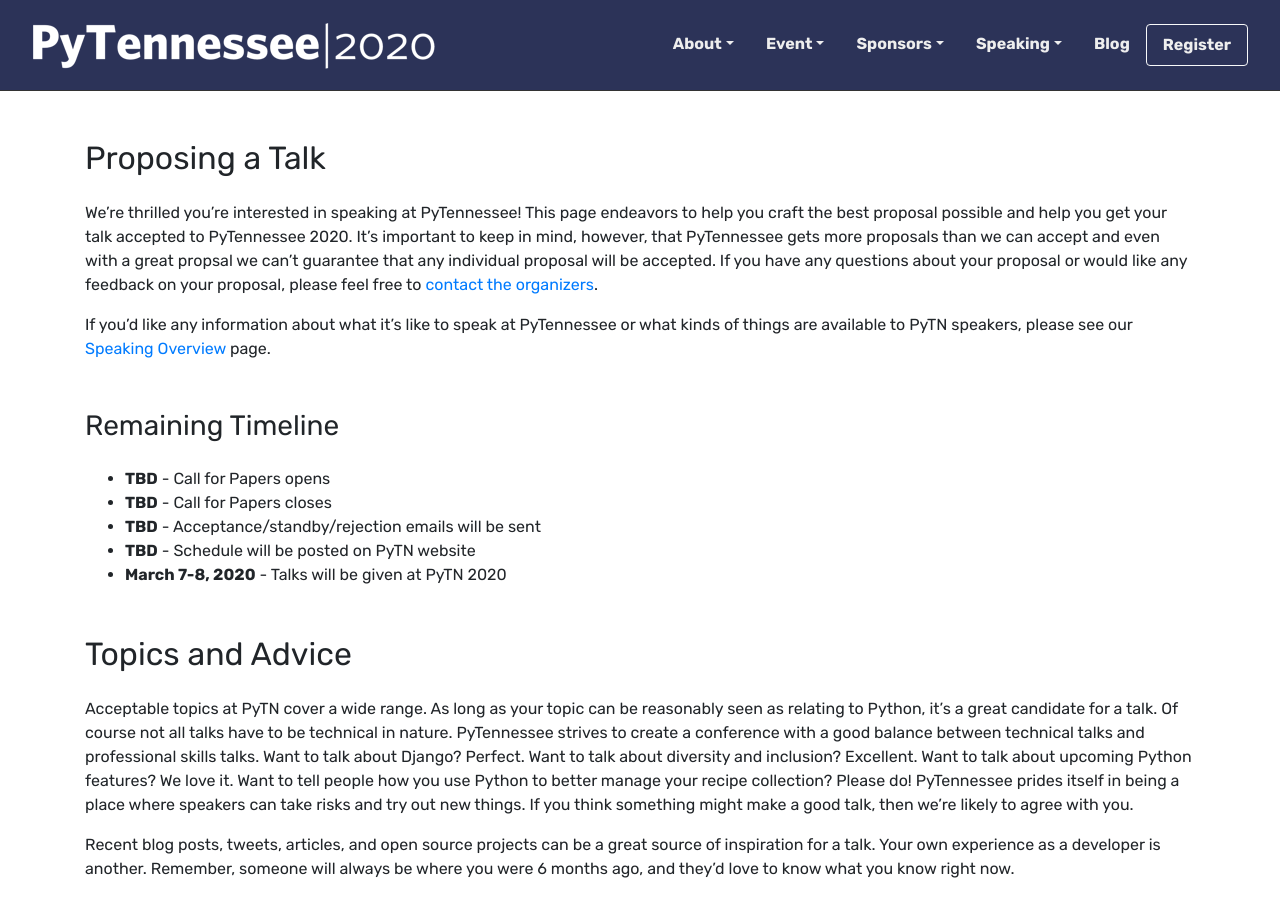
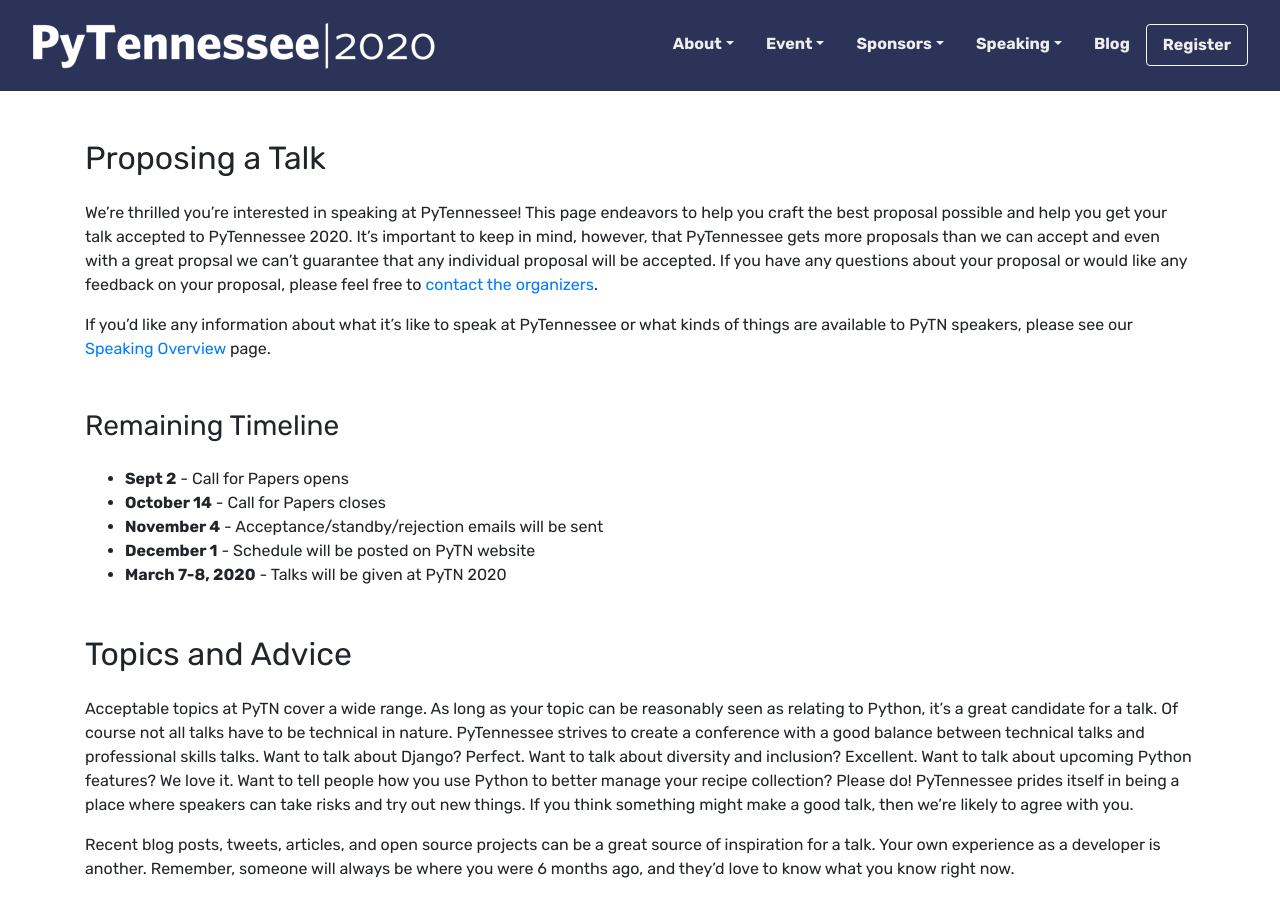
Before and after one commit to pytennessee/pytn-2020, a Jekyll site: the page built from speaking/proposing-a-talk.md, in a window 1280 px wide and 900 px high. Built offline with Jekyll 4.4.1, drawn with Linux system fonts in a browser that asks for light colours.

Commit message:
Fill in important speaking-related dates

```diff
--- a/speaking/proposing-a-talk.md
+++ b/speaking/proposing-a-talk.md
@@ -17,10 +17,10 @@
 
 ### Remaining Timeline
 
-* **TBD** - Call for Papers opens
-* **TBD** - Call for Papers closes
-* **TBD** - Acceptance/standby/rejection emails will be sent
-* **TBD** - Schedule will be posted on {{ site.data.event.abbreviation }} website
+* **Sept 2** - Call for Papers opens
+* **October 14** - Call for Papers closes
+* **November 4** - Acceptance/standby/rejection emails will be sent
+* **December 1** - Schedule will be posted on {{ site.data.event.abbreviation }} website
 * **{{ site.data.event.dates }}** - Talks will be given at {{ site.data.event.full_abbreviation }}
 
 
```
Also changed, not shown: speaking/overview.md (+4 -4 lines).
